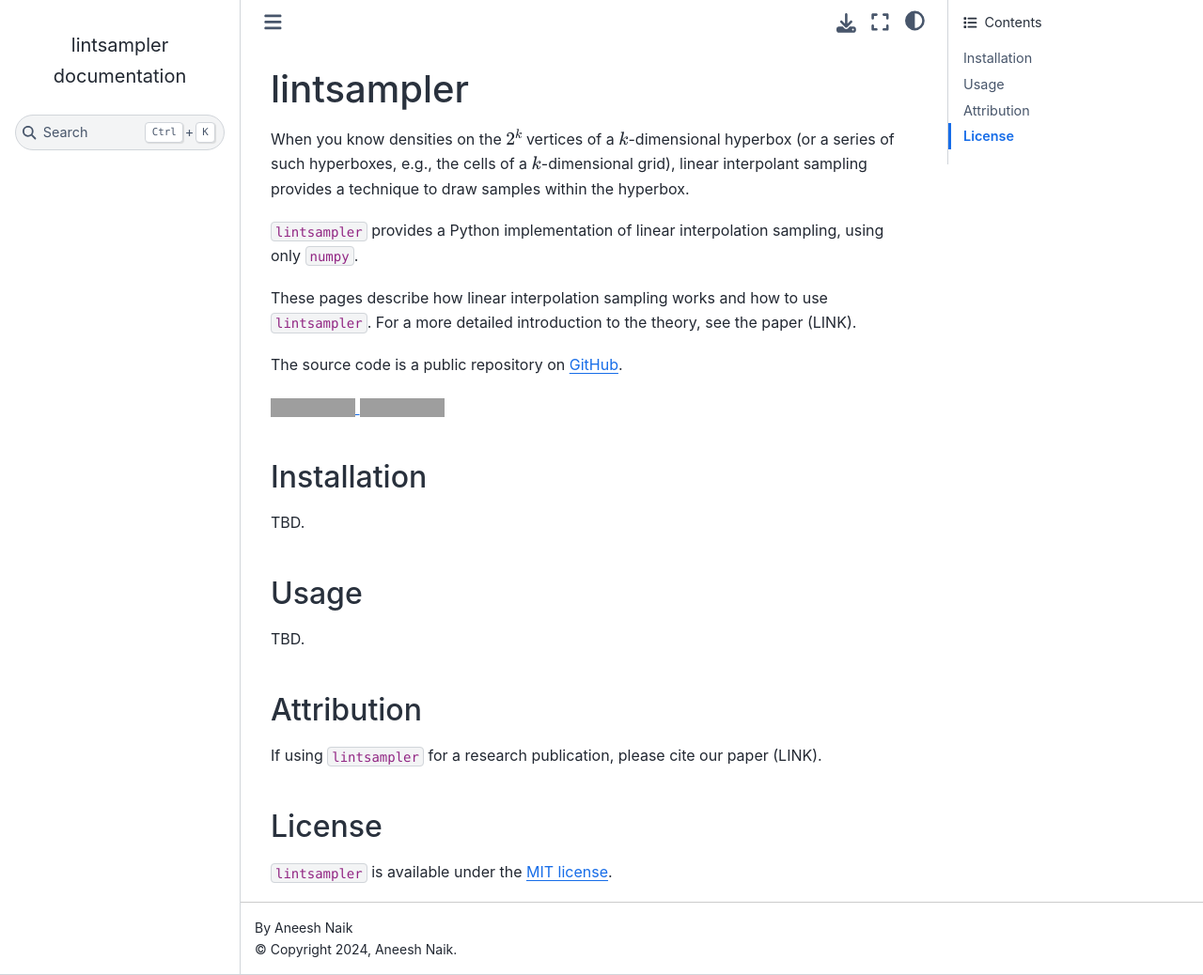
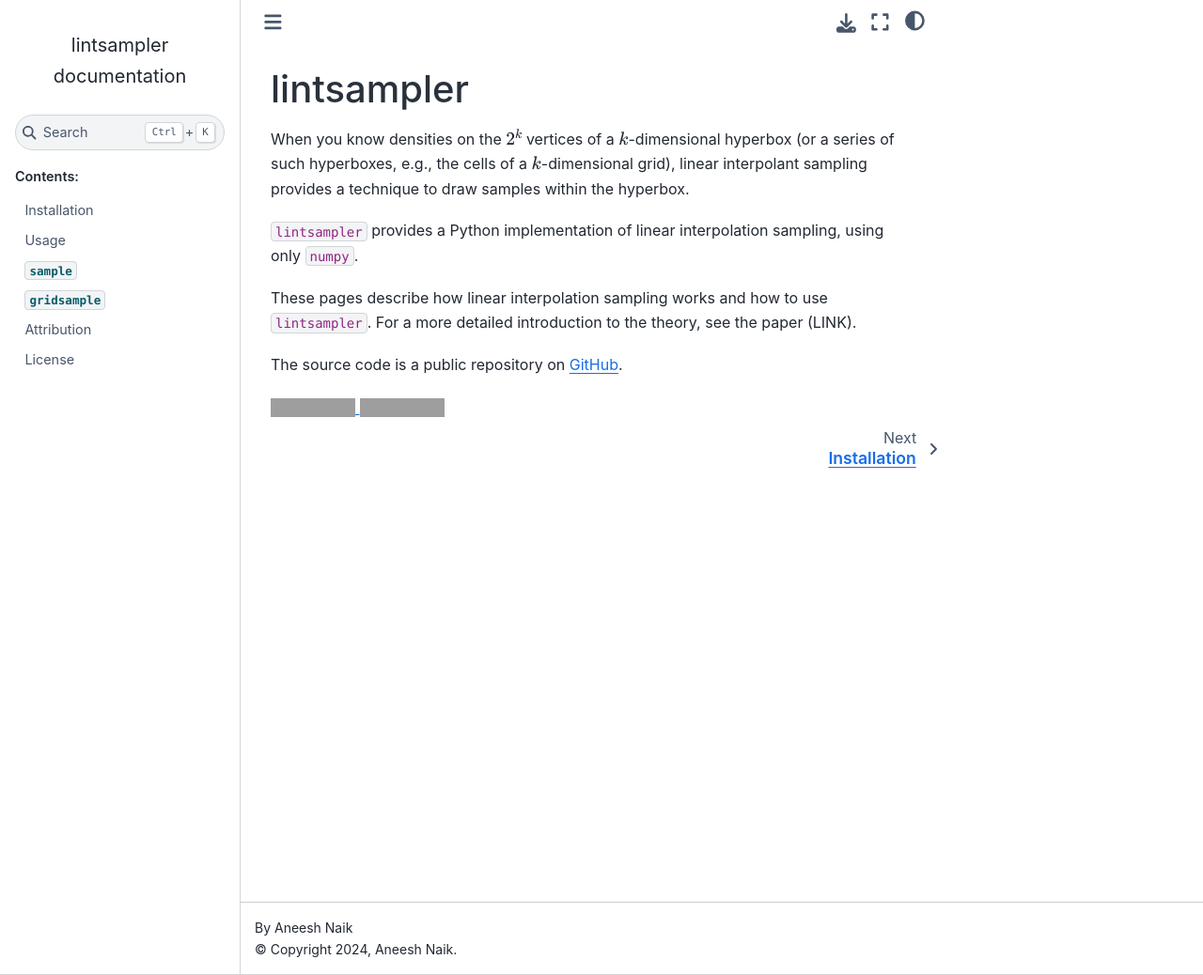
Before and after one commit to aneeshnaik/lintsampler, a Sphinx documentation site: the page built from docs/source/index.rst, in a window 1280 px wide and 1038 px high. Shown: the whole window at 94% size. Built offline with Sphinx 7.4.7 and the Sphinx Book theme 1.1.4, drawn with Linux system fonts in a browser that asks for light colours; grey boxes are pictures that could not be loaded.

```diff
--- a/docs/requirements.txt
+++ /dev/null
@@ -1 +0,0 @@
-sphinx_book_theme
--- /dev/null
+++ b/docs/source/attribution.rst
@@ -0,0 +1,5 @@
+===========
+Attribution
+===========
+
+If using ``lintsampler`` for a research publication, please cite our paper (LINK).
--- a/docs/source/conf.py
+++ b/docs/source/conf.py
@@ -1,38 +1,12 @@
-# Configuration file for the Sphinx documentation builder.
-#
-# For the full list of built-in configuration values, see the documentation:
-# https://www.sphinx-doc.org/en/master/usage/configuration.html
 import os
 import sys
-sys.path.insert(0, os.path.abspath('../../src/lintsampler/'))
-sys.path.insert(0, os.path.abspath('../../src/'))
-
-
-# -- Project information -----------------------------------------------------
-# https://www.sphinx-doc.org/en/master/usage/configuration.html#project-information
+sys.path.insert(0, os.path.abspath('../../src'))
 
 project = 'lintsampler'
 copyright = '2024, Aneesh Naik'
 author = 'Aneesh Naik'
-
-# -- General configuration ---------------------------------------------------
-# https://www.sphinx-doc.org/en/master/usage/configuration.html#general-configuration
-
-extensions = [
-    'sphinx.ext.autodoc',
-    'sphinx.ext.napoleon',
-]
-
+extensions = ['sphinx.ext.autodoc', 'sphinx.ext.napoleon']
 templates_path = ['_templates']
 exclude_patterns = []
-napoleon_google_docstring = False
-napoleon_use_param = False
-napoleon_use_ivar = True
-
-
-
-# -- Options for HTML output -------------------------------------------------
-# https://www.sphinx-doc.org/en/master/usage/configuration.html#options-for-html-output
-
 html_theme = 'sphinx_book_theme'
 html_static_path = ['_static']
--- /dev/null
+++ b/docs/source/gridsample.rst
@@ -0,0 +1,4 @@
+``gridsample``
+==============
+
+.. autofunction:: lintsampler.gridsample
--- a/docs/source/index.rst
+++ b/docs/source/index.rst
@@ -1,45 +1,31 @@
+===========
 lintsampler
 ===========
 
-.. toctree::
-   :maxdepth: 2
-   :caption: Contents:
 
 
 When you know densities on the :math:`2^k` vertices of a :math:`k`-dimensional hyperbox (or a series of such hyperboxes, e.g., the cells of a :math:`k`-dimensional grid), linear interpolant sampling provides a technique to draw samples within the hyperbox.
 
-:code:`lintsampler` provides a Python implementation of linear interpolation sampling, using only :code:`numpy`.
+``lintsampler`` provides a Python implementation of linear interpolation sampling, using only ``numpy``.
 
-These pages describe how linear interpolation sampling works and how to use :code:`lintsampler`. For a more detailed introduction to the theory, see the paper (LINK).
+These pages describe how linear interpolation sampling works and how to use ``lintsampler``. For a more detailed introduction to the theory, see the paper (LINK).
 
 The source code is a public repository on `GitHub <https://github.com/aneeshnaik/lintsampler>`_.
+
+.. toctree::
+   :hidden:
+   :maxdepth: 1
+   :caption: Contents:
+
+   installation
+   usage
+   sample
+   gridsample
+   attribution
+   license
 
 
 .. image:: https://img.shields.io/badge/GitHub-aneeshnaik%2Flintsampler-blue.svg?style=flat
     :target: https://github.com/aneeshnaik/lintsampler
 .. image:: https://img.shields.io/badge/license-MIT-yellow.svg?style=flat
     :target: https://github.com/aneeshnaik/lintsampler/blob/main/LICENSE
-
-
-Installation
-------------
-
-TBD.
-
-
-Usage
------
-
-TBD.
-
-
-Attribution
------------
-
-If using :code:`lintsampler` for a research publication, please cite our paper (LINK).
-
-
-License
--------
-
-:code:`lintsampler` is available under the `MIT license <https://github.com/aneeshnaik/lintsampler/blob/main/LICENSE>`_.
--- /dev/null
+++ b/docs/source/installation.rst
@@ -0,0 +1,5 @@
+============
+Installation
+============
+
+TBD.
--- /dev/null
+++ b/docs/source/license.rst
@@ -0,0 +1,4 @@
+License
+=======
+
+``lintsampler`` is available under the `MIT license <https://github.com/aneeshnaik/lintsampler/blob/main/LICENSE>`_.
--- /dev/null
+++ b/docs/source/sample.rst
@@ -0,0 +1,4 @@
+``sample``
+==========
+
+.. autofunction:: lintsampler.sample
--- /dev/null
+++ b/docs/source/usage.rst
@@ -0,0 +1,6 @@
+=====
+Usage
+=====
+
+
+TBD.
```
Also changed, not shown: docs/environment.yml (added, +7 -0 lines), docs/source/lintsampler.rst (deleted, +0 -53 lines), docs/source/modules.rst (deleted, +0 -7 lines), .readthedocs.yaml, 1 other file.
